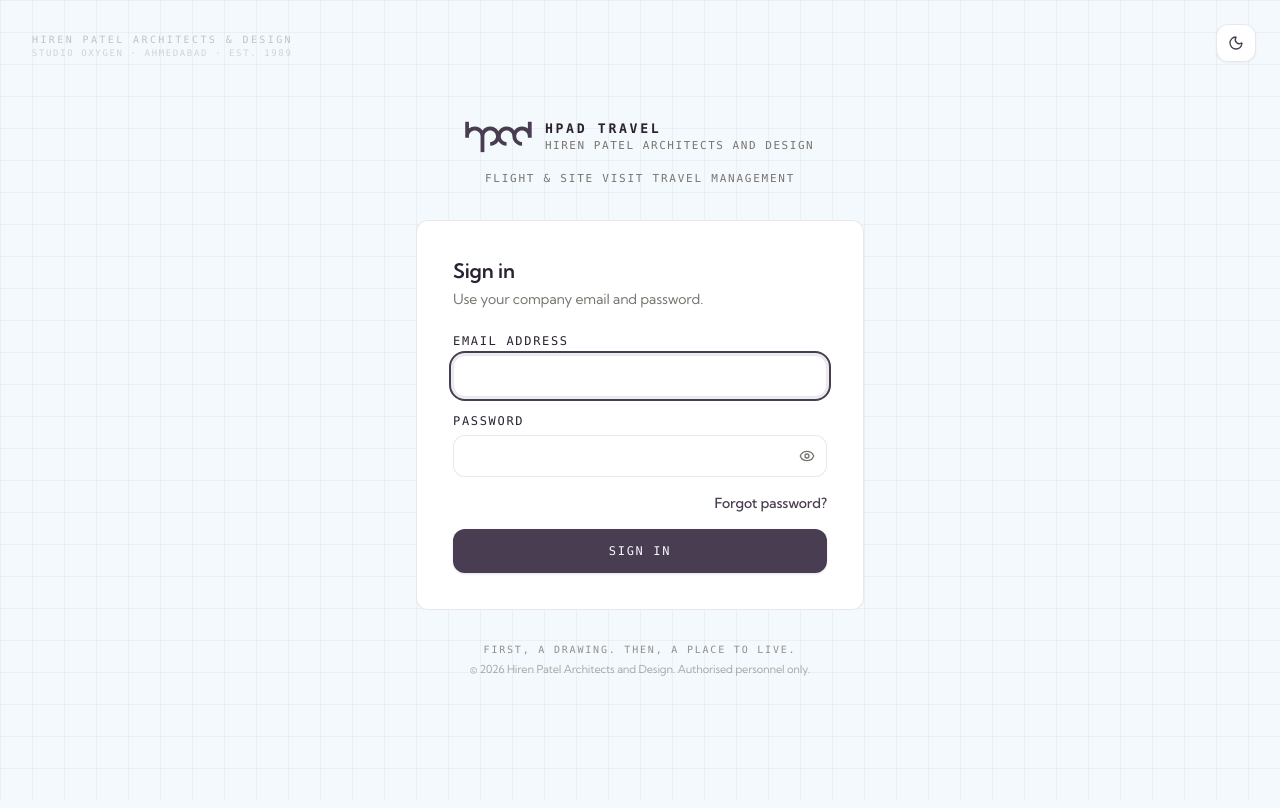
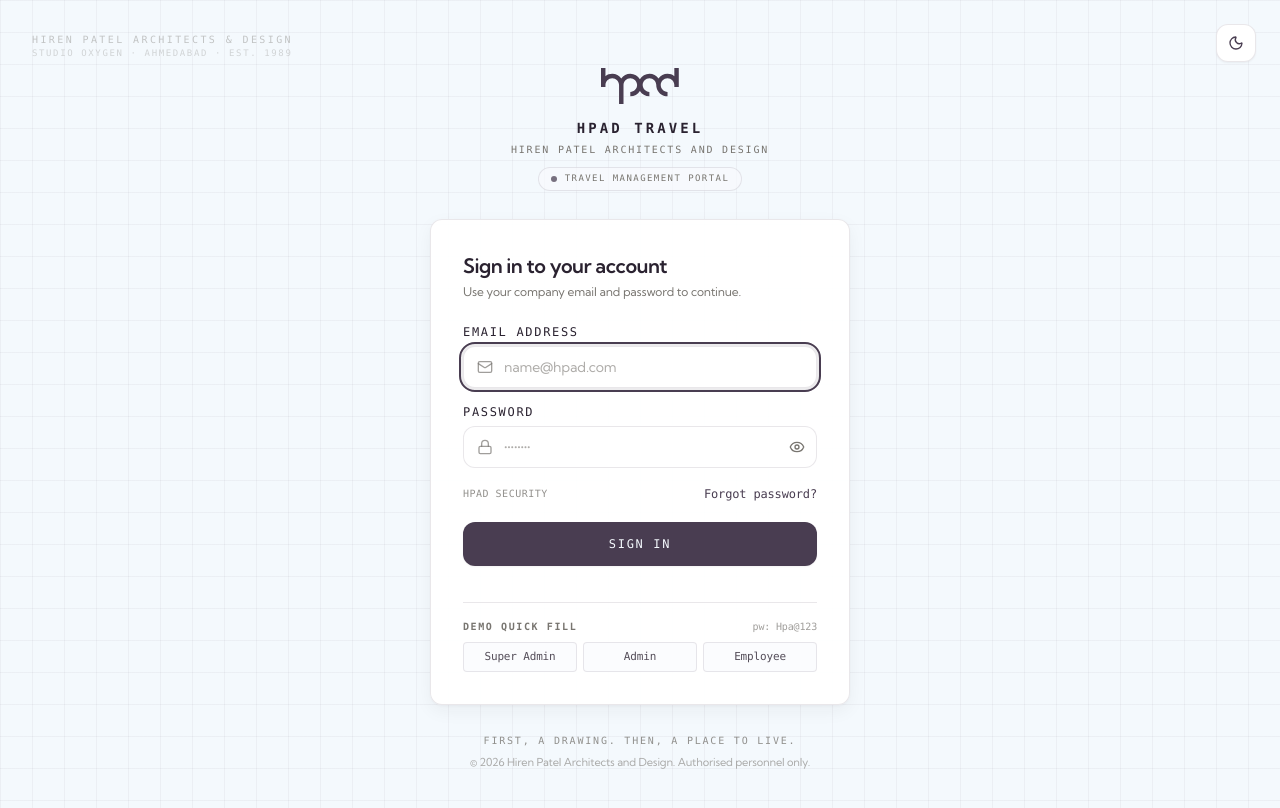
Before and after one commit to Krishhtrivedi/hpad-travel, a Next.js app: page /login in a window 1280 px wide. Shown: the top 808 px of the page. Built offline with nearby package versions, Linux system fonts and the light colour scheme; no server answers; a web font is replaced by a local one.

Commit message:
Refine login page alignment, architectural crest, and input icons

```diff
--- a/src/app/(public)/forgot-password/page.tsx
+++ b/src/app/(public)/forgot-password/page.tsx
@@ -2,6 +2,7 @@
 
 import Link from "next/link";
 import { useActionState } from "react";
+import { ArrowLeft, Mail } from "lucide-react";
 import { requestPasswordReset } from "@/app/actions/auth";
 import { Alert, Button, Field, Input } from "@/components/ui";
 
@@ -9,21 +10,27 @@ export default function ForgotPasswordPage() {
   const [state, action, pending] = useActionState(requestPasswordReset, null);
   return (
     <>
-      <h1 className="text-xl font-semibold text-ink">Reset your password</h1>
-      <p className="mt-1 text-sm text-muted">We&apos;ll email you a secure link to choose a new password.</p>
-      <form action={action} className="mt-6 space-y-4">
+      <div className="mb-6">
+        <h1 className="text-xl font-semibold tracking-tight text-ink">Reset your password</h1>
+        <p className="mt-1 text-xs text-muted">We&apos;ll email you a secure link to choose a new password.</p>
+      </div>
+
+      <form action={action} className="space-y-4">
         {state && (state.ok ? <Alert tone="success">{state.message}</Alert> : <Alert tone="danger">{state.error}</Alert>)}
         <Field label="Email address" htmlFor="email">
-          <Input id="email" name="email" type="email" autoComplete="email" required autoFocus />
+          <div className="relative">
+            <Mail className="pointer-events-none absolute left-3.5 top-1/2 h-4 w-4 -translate-y-1/2 text-muted/70" />
+            <Input id="email" name="email" type="email" autoComplete="email" placeholder="name@hpad.com" required autoFocus className="pl-10" />
+          </div>
         </Field>
-        <Button type="submit" className="w-full" size="lg" loading={pending}>
+        <Button type="submit" className="w-full justify-center shadow-xs hover:shadow transition-all" size="lg" loading={pending}>
           Send reset link
         </Button>
-        <p className="text-center text-sm">
-          <Link href="/login" className="font-medium text-brand hover:underline">
-            Back to sign in
+        <div className="pt-2 text-center">
+          <Link href="/login" className="inline-flex items-center gap-1.5 text-xs font-mono uppercase tracking-[0.14em] text-muted hover:text-ink transition-colors">
+            <ArrowLeft className="h-3.5 w-3.5" /> Back to sign in
           </Link>
-        </p>
+        </div>
       </form>
     </>
   );
--- a/src/app/(public)/layout.tsx
+++ b/src/app/(public)/layout.tsx
@@ -1,17 +1,17 @@
-import { BrandLogo } from "@/components/brand-logo";
+import { HpadMarkSvg } from "@/components/brand-logo";
 import { ThemeToggle } from "@/components/theme-toggle";
 import { BRAND } from "@/lib/brand";
 
 export default function PublicLayout({ children }: { children: React.ReactNode }) {
   return (
-    <main className="relative flex min-h-dvh items-center justify-center bg-bg bg-hpad-blueprint px-4 py-8 sm:py-12 selection:bg-brand selection:text-brand-contrast transition-colors duration-300">
+    <main className="relative flex min-h-dvh flex-col items-center justify-center bg-bg bg-hpad-blueprint px-4 py-10 sm:py-16 selection:bg-brand selection:text-brand-contrast transition-colors duration-300">
       {/* Top right theme toggle */}
-      <div className="absolute top-4 right-4 sm:top-6 sm:right-6 z-10">
+      <div className="absolute top-4 right-4 sm:top-6 sm:right-6 z-20">
         <ThemeToggle />
       </div>
 
       {/* Architectural decorative watermark in corner */}
-      <div className="pointer-events-none absolute top-8 left-8 hidden lg:block opacity-40">
+      <div className="pointer-events-none absolute top-8 left-8 hidden lg:block opacity-40 select-none">
         <p className="font-mono text-[10px] tracking-[0.24em] uppercase text-muted">
           HIREN PATEL ARCHITECTS &amp; DESIGN
         </p>
@@ -20,19 +20,33 @@ export default function PublicLayout({ children }: { children: React.ReactNode }
         </p>
       </div>
 
-      <div className="w-full max-w-md animate-hpad-enter">
-        <div className="mb-6 sm:mb-8 flex flex-col items-center text-center">
-          <BrandLogo className="scale-105 sm:scale-110 mb-2" showTagline />
-          <p className="mt-2 sm:mt-3 font-mono text-[10px] sm:text-[11px] uppercase tracking-[0.16em] text-muted">
-            Flight &amp; Site Visit Travel Management
+      <div className="w-full max-w-[420px] animate-hpad-enter">
+        {/* Optically Centered Architectural Brand Crest */}
+        <div className="mb-7 flex flex-col items-center text-center select-none">
+          <div className="flex h-11 w-auto items-center justify-center mb-2.5 transition-transform duration-300 hover:scale-[1.04]">
+            <HpadMarkSvg className="h-9 w-auto text-[#493D51] dark:text-[#F4F9FD]" />
+          </div>
+          <span className="font-mono text-sm font-semibold tracking-[0.22em] uppercase text-ink">
+            {BRAND.appName}
+          </span>
+          <p className="mt-1 font-mono text-[10px] tracking-[0.18em] uppercase text-muted">
+            {BRAND.studioName}
           </p>
+          <div className="mt-2.5 inline-flex items-center gap-2 rounded-full border border-line bg-surface-muted/70 px-3 py-1">
+            <span className="h-1.5 w-1.5 rounded-full bg-brand animate-pulse" />
+            <span className="font-mono text-[9px] uppercase tracking-[0.16em] text-muted font-medium">
+              Travel Management Portal
+            </span>
+          </div>
         </div>
 
-        <div className="rounded-brand border border-line bg-surface/95 backdrop-blur-md p-6 sm:p-9 shadow-hover">
+        {/* Form Card */}
+        <div className="rounded-brand border border-line bg-surface/95 backdrop-blur-md p-6 sm:p-8 shadow-card">
           {children}
         </div>
 
-        <div className="mt-6 sm:mt-8 text-center space-y-1">
+        {/* Footer */}
+        <div className="mt-7 text-center space-y-1.5 select-none">
           <p className="font-mono text-[10px] uppercase tracking-[0.18em] text-muted/80">
             {BRAND.tagline}
           </p>
--- a/src/app/(public)/login/login-form.tsx
+++ b/src/app/(public)/login/login-form.tsx
@@ -1,44 +1,124 @@
 "use client";
 
 import Link from "next/link";
-import { useActionState, useState } from "react";
-import { Eye, EyeOff } from "lucide-react";
+import { useActionState, useRef, useState } from "react";
+import { Eye, EyeOff, Lock, Mail } from "lucide-react";
 import { signIn } from "@/app/actions/auth";
 import { Alert, Button, Field, Input } from "@/components/ui";
 
 export function LoginForm({ next, initialError }: { next?: string; initialError?: string }) {
   const [state, action, pending] = useActionState(signIn, null);
   const [show, setShow] = useState(false);
+  const [emailValue, setEmailValue] = useState("");
+  const [passwordValue, setPasswordValue] = useState("");
+  const emailInputRef = useRef<HTMLInputElement>(null);
   const error = state && !state.ok ? state.error : initialError;
 
+  const fill = (email: string) => {
+    setEmailValue(email);
+    setPasswordValue("Hpa@123");
+    if (emailInputRef.current) {
+      emailInputRef.current.focus();
+    }
+  };
+
   return (
-    <form action={action} className="mt-6 space-y-4">
+    <form action={action} className="space-y-4">
       {error && <Alert tone="danger">{error}</Alert>}
       <input type="hidden" name="next" value={next ?? ""} />
+
+      {/* Email field */}
       <Field label="Email address" htmlFor="email">
-        <Input id="email" name="email" type="email" autoComplete="email" required autoFocus />
+        <div className="relative">
+          <Mail className="pointer-events-none absolute left-3.5 top-1/2 h-4 w-4 -translate-y-1/2 text-muted/70" />
+          <Input
+            ref={emailInputRef}
+            id="email"
+            name="email"
+            type="email"
+            autoComplete="email"
+            placeholder="name@hpad.com"
+            value={emailValue}
+            onChange={(e) => setEmailValue(e.target.value)}
+            required
+            autoFocus
+            className="pl-10"
+          />
+        </div>
       </Field>
+
+      {/* Password field */}
       <Field label="Password" htmlFor="password">
         <div className="relative">
-          <Input id="password" name="password" type={show ? "text" : "password"} autoComplete="current-password" required className="pr-10" />
+          <Lock className="pointer-events-none absolute left-3.5 top-1/2 h-4 w-4 -translate-y-1/2 text-muted/70" />
+          <Input
+            id="password"
+            name="password"
+            type={show ? "text" : "password"}
+            autoComplete="current-password"
+            placeholder="••••••••"
+            value={passwordValue}
+            onChange={(e) => setPasswordValue(e.target.value)}
+            required
+            className="pl-10 pr-10"
+          />
           <button
             type="button"
             onClick={() => setShow((s) => !s)}
-            className="absolute inset-y-0 right-0 flex w-10 items-center justify-center text-muted hover:text-ink"
+            className="absolute inset-y-0 right-0 flex w-10 items-center justify-center text-muted hover:text-ink transition-colors focus:outline-none"
             aria-label={show ? "Hide password" : "Show password"}
           >
             {show ? <EyeOff className="h-4 w-4" /> : <Eye className="h-4 w-4" />}
           </button>
         </div>
       </Field>
-      <div className="flex justify-end">
-        <Link href="/forgot-password" className="text-sm font-medium text-brand hover:underline">
+
+      {/* Auth subline & Forgot password */}
+      <div className="flex items-center justify-between pt-0.5">
+        <span className="font-mono text-[10px] uppercase tracking-wider text-muted/80">HPAD Security</span>
+        <Link
+          href="/forgot-password"
+          className="font-mono text-xs text-brand hover:text-brand-hover hover:underline transition-colors"
+        >
           Forgot password?
         </Link>
       </div>
-      <Button type="submit" className="w-full" size="lg" loading={pending}>
+
+      {/* Sign in button */}
+      <Button type="submit" className="w-full justify-center shadow-xs hover:shadow transition-all mt-1" size="lg" loading={pending}>
         Sign in
       </Button>
+
+      {/* 1-Tap Demo Credentials Helper */}
+      <div className="mt-5 border-t border-line/60 pt-4">
+        <div className="flex items-center justify-between text-muted mb-2">
+          <span className="font-mono text-[10px] uppercase tracking-[0.16em] font-semibold">Demo Quick Fill</span>
+          <span className="font-mono text-[10px] text-muted/70">pw: Hpa@123</span>
+        </div>
+        <div className="grid grid-cols-3 gap-1.5">
+          <button
+            type="button"
+            onClick={() => fill("karan@hpad.com")}
+            className="rounded border border-line bg-surface-muted/60 px-2 py-1.5 text-center text-[11px] font-mono font-medium text-ink/80 hover:border-brand/40 hover:bg-brand-soft/30 hover:text-ink transition-colors"
+          >
+            Super Admin
+          </button>
+          <button
+            type="button"
+            onClick={() => fill("arjun@hpad.com")}
+            className="rounded border border-line bg-surface-muted/60 px-2 py-1.5 text-center text-[11px] font-mono font-medium text-ink/80 hover:border-brand/40 hover:bg-brand-soft/30 hover:text-ink transition-colors"
+          >
+            Admin
+          </button>
+          <button
+            type="button"
+            onClick={() => fill("aarav@hpad.com")}
+            className="rounded border border-line bg-surface-muted/60 px-2 py-1.5 text-center text-[11px] font-mono font-medium text-ink/80 hover:border-brand/40 hover:bg-brand-soft/30 hover:text-ink transition-colors"
+          >
+            Employee
+          </button>
+        </div>
+      </div>
     </form>
   );
 }
--- a/src/app/(public)/login/page.tsx
+++ b/src/app/(public)/login/page.tsx
@@ -13,8 +13,10 @@ export default async function LoginPage({
   const { next, error } = await searchParams;
   return (
     <>
-      <h1 className="text-xl font-semibold text-ink">Sign in</h1>
-      <p className="mt-1 text-sm text-muted">Use your company email and password.</p>
+      <div className="mb-6">
+        <h1 className="text-xl font-semibold tracking-tight text-ink">Sign in to your account</h1>
+        <p className="mt-1 text-xs text-muted">Use your company email and password to continue.</p>
+      </div>
       <LoginForm next={next} initialError={error ? ERRORS[error] : undefined} />
     </>
   );
--- a/src/app/(public)/reset-password/page.tsx
+++ b/src/app/(public)/reset-password/page.tsx
@@ -2,6 +2,7 @@
 
 import Link from "next/link";
 import { useActionState } from "react";
+import { ArrowLeft, Lock } from "lucide-react";
 import { updatePassword } from "@/app/actions/auth";
 import { Alert, Button, Field, Input } from "@/components/ui";
 
@@ -9,27 +10,41 @@ export default function ResetPasswordPage() {
   const [state, action, pending] = useActionState(updatePassword, null);
   return (
     <>
-      <h1 className="text-xl font-semibold text-ink">Choose a new password</h1>
-      <p className="mt-1 text-sm text-muted">At least 10 characters, with upper and lower case letters and a number.</p>
+      <div className="mb-6">
+        <h1 className="text-xl font-semibold tracking-tight text-ink">Choose a new password</h1>
+        <p className="mt-1 text-xs text-muted">At least 6 characters, with letters and numbers.</p>
+      </div>
+
       {state?.ok ? (
-        <div className="mt-6 space-y-4">
+        <div className="space-y-4">
           <Alert tone="success">{state.message}</Alert>
-          <Link href="/" className="block text-center text-sm font-medium text-brand hover:underline">
-            Continue to your dashboard
+          <Link href="/login" className="block text-center text-xs font-mono uppercase tracking-[0.14em] font-medium text-brand hover:underline">
+            Continue to sign in →
           </Link>
         </div>
       ) : (
-        <form action={action} className="mt-6 space-y-4">
+        <form action={action} className="space-y-4">
           {state && !state.ok && <Alert tone="danger">{state.error}</Alert>}
           <Field label="New password" htmlFor="password">
-            <Input id="password" name="password" type="password" autoComplete="new-password" required autoFocus />
+            <div className="relative">
+              <Lock className="pointer-events-none absolute left-3.5 top-1/2 h-4 w-4 -translate-y-1/2 text-muted/70" />
+              <Input id="password" name="password" type="password" autoComplete="new-password" placeholder="••••••••" required autoFocus className="pl-10" />
+            </div>
           </Field>
           <Field label="Confirm new password" htmlFor="confirm">
-            <Input id="confirm" name="confirm" type="password" autoComplete="new-password" required />
+            <div className="relative">
+              <Lock className="pointer-events-none absolute left-3.5 top-1/2 h-4 w-4 -translate-y-1/2 text-muted/70" />
+              <Input id="confirm" name="confirm" type="password" autoComplete="new-password" placeholder="••••••••" required className="pl-10" />
+            </div>
           </Field>
-          <Button type="submit" className="w-full" size="lg" loading={pending}>
+          <Button type="submit" className="w-full justify-center shadow-xs hover:shadow transition-all" size="lg" loading={pending}>
             Update password
           </Button>
+          <div className="pt-2 text-center">
+            <Link href="/login" className="inline-flex items-center gap-1.5 text-xs font-mono uppercase tracking-[0.14em] text-muted hover:text-ink transition-colors">
+              <ArrowLeft className="h-3.5 w-3.5" /> Back to sign in
+            </Link>
+          </div>
         </form>
       )}
     </>
```
